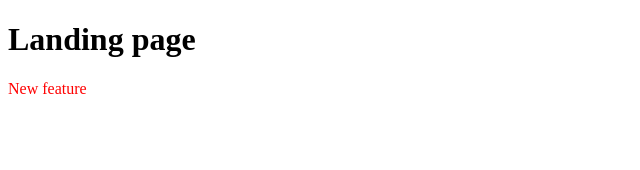
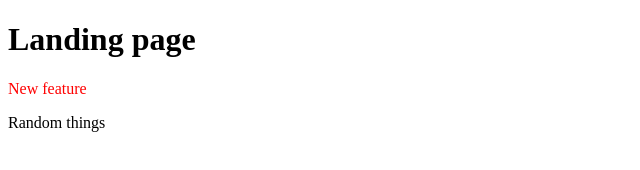
Before and after one commit to mankinchi/branches-and-merges, a plain HTML site: page index.html in a window 1280 px wide. Shown: the whole page, without its empty margins (0-640 px from the left). Drawn offline with Linux system fonts and the light colour scheme.

Commit message:
complete

```diff
--- a/index.html
+++ b/index.html
@@ -10,5 +10,6 @@
     <body>
         <h1>Landing page</h1>
         <section>New feature</section>
+        <p>Random things</p>
     </body>
 </html>
```
